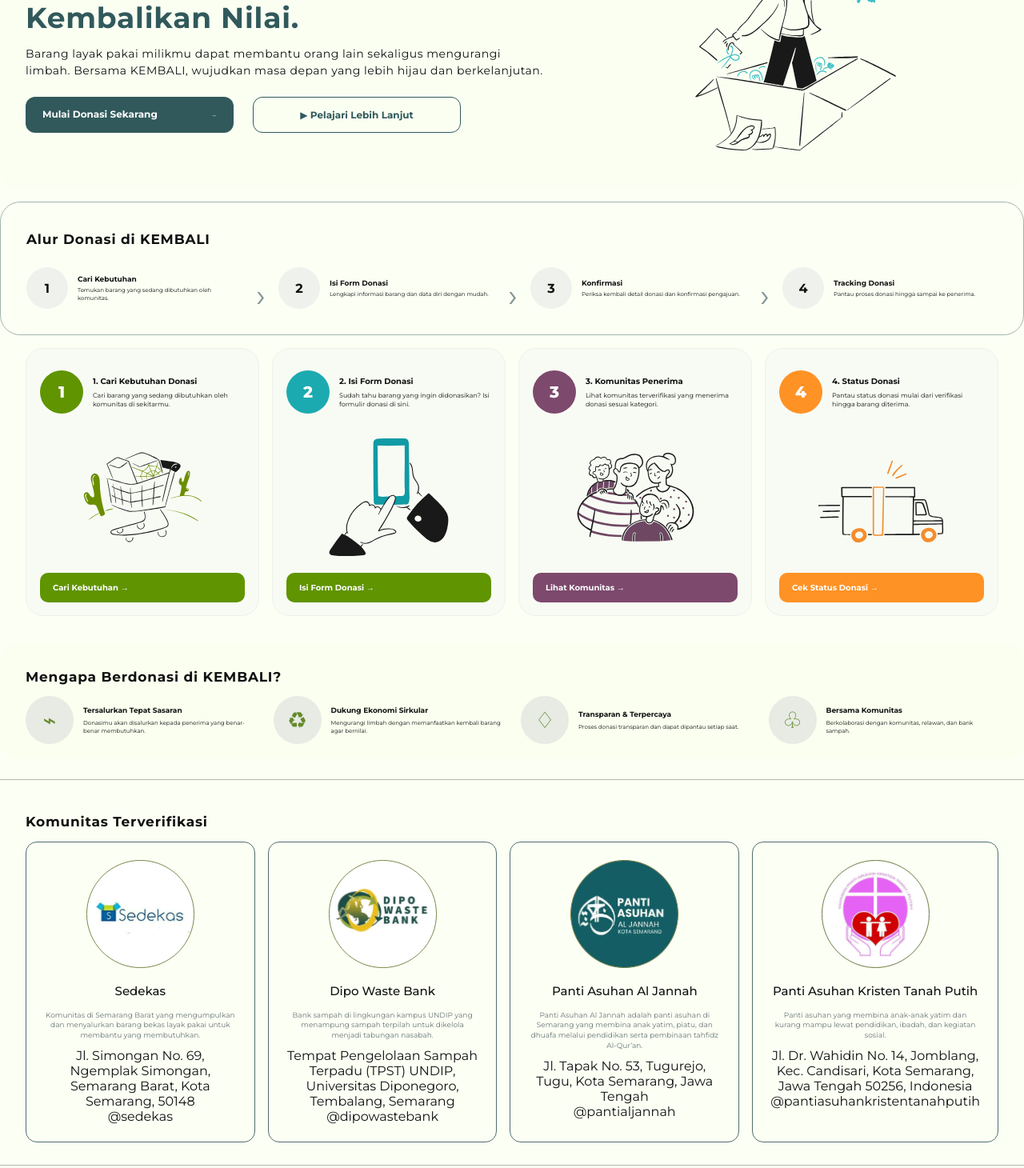
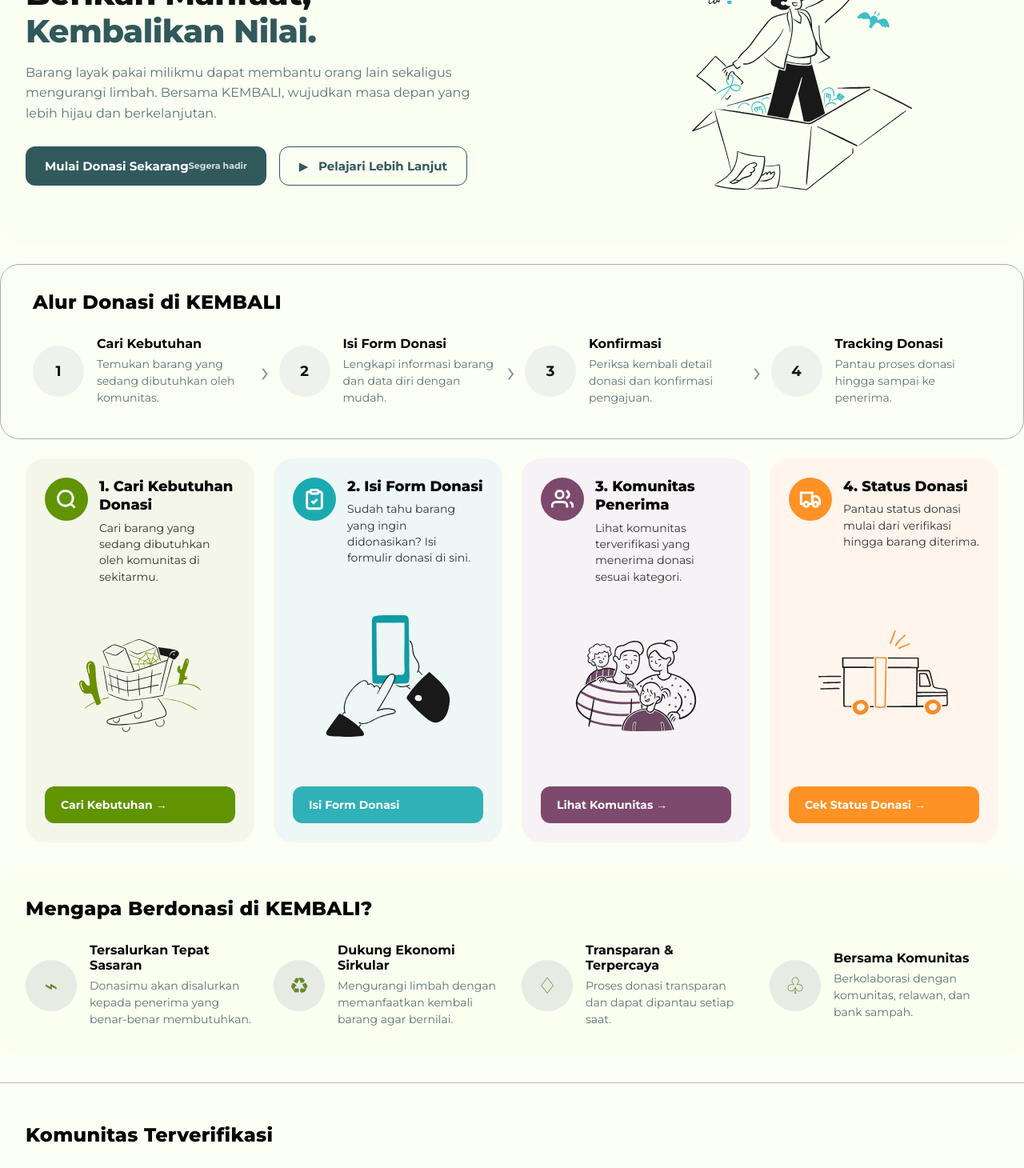
Before and after one commit to ozzie5555/ngoding-sama-wisnu-dan-3anomali, a React (Vite) app: page /donasi in a window 1280 px wide. Shown: the part 260-1720 px from the top of the page at 80% size. Built offline with nearby package versions, Linux system fonts and the light colour scheme.

Commit message:
fix in layout doang

```diff
--- a/src/pages/Donation.css
+++ b/src/pages/Donation.css
@@ -9,56 +9,184 @@
   padding-inline: max(5vw, 24px);
 }
 
-.donation-hero { min-height: 390px; display: grid; grid-template-columns: 1.2fr .8fr; align-items: center; padding: 36px 48px; border-radius: 26px; background: #fafff2; }
-.donation-hero h1 { margin: 0 0 13px; font-size: 36px; line-height: 1.18; letter-spacing: .8px; }
-.donation-hero p { max-width: 650px; font-size: 14px; line-height: 1.48; letter-spacing: .5px; }
-.donation-hero img { width: 100%; height: 310px; object-fit: contain; }
-.donation-actions { display: flex; gap: 24px; margin-top: 22px; }
-.donation-actions button, .donation-actions a { min-width: 260px; padding: 14px 21px; border: 1px solid #31595b; border-radius: 12px; text-align: center; text-decoration: none; font-size: 12px; font-weight: 700; }
-.donation-actions button { display: flex; justify-content: space-between; border: 0; background: #31595b; color: #fff; }
-.donation-actions button:disabled { opacity: 1; }
-.donation-actions button span { align-self: center; font-size: 7px; }
+/* ── Hero ─────────────────────────── */
+.donation-hero {
+  min-height: 420px;
+  display: grid;
+  grid-template-columns: 1.2fr 0.8fr;
+  align-items: center;
+  gap: 48px;
+  padding-block: 60px;
+  padding-inline: 48px !important;
+  border-radius: 26px;
+  background: #fafff2;
+}
+.donation-hero h1 { margin: 0 0 16px; font-size: 40px; font-weight: 800; line-height: 1.18; letter-spacing: -0.5px; }
+.donation-hero p { max-width: 560px; font-size: 16px; line-height: 1.6; color: #5a7476; }
+.donation-hero img { width: 100%; height: 340px; object-fit: contain; }
+
+.donation-actions { display: flex; gap: 16px; margin-top: 28px; }
+.donation-actions button,
+.donation-actions a {
+  min-width: 220px;
+  padding: 14px 24px;
+  border: 1.5px solid #31595b;
+  border-radius: 12px;
+  text-align: center;
+  text-decoration: none;
+  font-size: 15px;
+  font-weight: 700;
+  cursor: pointer;
+}
+.donation-actions button {
+  display: flex;
+  justify-content: space-between;
+  align-items: center;
+  border: 0;
+  background: #31595b;
+  color: #fff;
+}
+.donation-actions button:disabled { opacity: 1; cursor: not-allowed; }
+.donation-actions button span { font-size: 11px; opacity: 0.8; }
 .donation-actions a { color: #31595b; }
+.donation-actions a:hover { background: #eef7f0; }
 
-.donation-flow { margin-top: 16px !important; padding: 22px 55px 32px; border: 1px solid #a2b5ad; border-radius: 25px; }
-.donation-flow h2, .verified > h2, .why > h2 { font-size: 17px; letter-spacing: .8px; }
-.flow-row { display: grid; grid-template-columns: repeat(4, 1fr); gap: 46px; margin-top: 25px; }
-.flow-row article { position: relative; display: flex; gap: 12px; align-items: center; }
-.flow-row article:not(:last-child)::after { position: absolute; top: 15px; right: -30px; color: #829494; content: '›'; font-size: 40px; line-height: 1; }
-.flow-row b { flex: 0 0 52px; height: 52px; display: grid; place-items: center; border-radius: 50%; background: #eff1ed; font-size: 16px; }
-.flow-row h3 { margin: 0 0 4px; font-size: 9px; }
-.flow-row p { margin: 0; font-size: 7px; line-height: 1.35; }
+/* ── Flow ─── (matched to Home .steps sizing) ─── */
+.donation-flow {
+  margin-top: 24px !important;
+  padding: 32px 40px 40px !important;
+  border: 1.5px solid #a2b5ad;
+  border-radius: 24px;
+}
+.donation-flow h2,
+.verified > h2,
+.why > h2 { font-size: 24px; font-weight: 800; letter-spacing: 0.3px; margin: 0 0 28px; color: #050505; }
+.flow-row { display: grid; grid-template-columns: repeat(4, 1fr); gap: 32px; }
+.flow-row article { position: relative; display: flex; gap: 16px; align-items: center; }
+.flow-row article:not(:last-child)::after {
+  position: absolute;
+  top: 50%;
+  right: -20px;
+  transform: translateY(-50%);
+  color: #829494;
+  content: '›';
+  font-size: 36px;
+  line-height: 1;
+}
+.flow-row b { flex: 0 0 64px; height: 64px; display: grid; place-items: center; border-radius: 50%; background: #eff1ed; font-size: 18px; font-weight: 700; }
+.flow-row h3 { margin: 0 0 6px; font-size: 16px; font-weight: 700; color: #050505; }
+.flow-row p { margin: 0; font-size: 14px; line-height: 1.5; color: #5a7476; }
 
-.donation-options { display: grid; grid-template-columns: repeat(4, 1fr); gap: 16px; margin-top: 16px !important; }
-.donation-options article { min-height: 335px; display: grid; grid-template-rows: auto 1fr auto; padding: 18px 17px 16px; overflow: hidden; border: 1px solid #eef1e9; border-radius: 22px; background: #f8fbf4; }
-.donation-options header { display: grid; grid-template-columns: 54px 1fr; gap: 12px; align-items: center; min-height: 72px; }
-.option-icon { width: 54px; height: 54px; display: grid; place-items: center; border-radius: 50%; background: #609400; color: #fff; font-size: 20px; font-weight: 800; }
-.option-icon.c1 { background: #1caab1; }
-.option-icon.c2 { background: #7d496d; }
-.option-icon.c3 { background: #ff9225; }
-.donation-options h3 { margin: 0 0 6px; font-size: 10px; }
-.donation-options p { margin: 0; font-size: 8px; line-height: 1.35; }
-.donation-options > article > img { width: 100%; height: 155px; object-fit: contain; align-self: center; }
-.donation-options a, .donation-options button { display: flex; justify-content: space-between; padding: 12px 16px; border: 0; border-radius: 10px; background: #609400; color: #fff; text-decoration: none; font-size: 10px; font-weight: 700; }
-.donation-options article:nth-child(2) button { background: #1caab1; }
-.donation-options article:nth-child(3) a { background: #7d496d; }
-.donation-options article:nth-child(4) a { background: #ff9225; }
-.donation-options button:disabled { opacity: 1; }
-.donation-options button span { font-size: 7px; }
+/* ── Donation Options ─── (matched outer size, internal layout per design) ─── */
+.donation-options {
+  display: grid;
+  grid-template-columns: repeat(4, 1fr);
+  gap: 24px;
+  margin-top: 24px !important;
+}
+.donation-options article {
+  height: 480px;
+  display: grid;
+  grid-template-rows: auto 1fr auto;
+  padding: 24px;
+  border-radius: 24px;
+  text-align: left;
+}
+.donation-options article:nth-child(1) { background: #f4f6ea; }
+.donation-options article:nth-child(2) { background: #edf7f6; }
+.donation-options article:nth-child(3) { background: #f6f2f5; }
+.donation-options article:nth-child(4) { background: #fff5ec; }
 
-.why { margin-top: 34px !important; padding: 18px; border-radius: 23px; background: #faffef; }
-.why > div { display: grid; grid-template-columns: repeat(4, 1fr); gap: 22px; }
-.why article { display: flex; gap: 12px; align-items: center; }
-.why article > b { flex: 0 0 60px; height: 60px; display: grid; place-items: center; border-radius: 50%; background: #e7ebe4; color: #66892d; font-size: 28px; }
-.why h3 { margin: 0 0 6px; font-size: 9px; }
-.why p { margin: 0; font-size: 7px; line-height: 1.35; }
+.donation-options header { display: grid; grid-template-columns: 54px 1fr; gap: 14px; align-items: start; }
+.option-icon {
+  width: 54px; height: 54px;
+  display: grid; place-items: center;
+  border-radius: 50%;
+  color: #fff;
+}
+.option-icon svg { width: 28px; height: 28px; }
 
-.verified { margin-top: 26px !important; padding: 28px 6px; border-top: 1px solid #b4b9ad; border-bottom: 1px solid #b4b9ad; }
-.verified-grid { display: grid; grid-template-columns: repeat(4, 1fr); gap: 16px; }
-.verified-grid article { min-height: 350px; padding: 22px; border: 1px solid #526e70; border-radius: 14px; text-align: center; }
-.verified-grid img { width: 135px; height: 135px; object-fit: contain; }
-.verified-grid h3 { font-size: 15px; font-weight: 500; }
-.verified-grid p { color: #687577; font-size: 9px; line-height: 1.42; }
+.donation-options article:nth-child(1) .option-icon { background: #609400; }
+.donation-options article:nth-child(2) .option-icon { background: #1caab1; }
+.donation-options article:nth-child(3) .option-icon { background: #7d496d; }
+.donation-options article:nth-child(4) .option-icon { background: #ff9225; }
+
+.donation-options h3 { margin: 0 0 6px; font-size: 18px; font-weight: 800; color: #050505; line-height: 1.3; }
+.donation-options p { margin: 0; font-size: 14px; line-height: 1.45; color: #333; }
+.donation-options > article > img { width: 100%; height: 160px; object-fit: contain; align-self: center; }
+
+.donation-options a,
+.donation-options button {
+  width: 100%;
+  display: flex;
+  justify-content: space-between;
+  align-items: center;
+  padding: 14px 20px;
+  border: 0;
+  border-radius: 12px;
+  text-decoration: none;
+  font-size: 14px;
+  font-weight: 700;
+  cursor: pointer;
+  transition: all 0.2s;
+  color: #fff;
+}
+.donation-options article:nth-child(1) button, .donation-options article:nth-child(1) a { background: #609400; }
+.donation-options article:nth-child(2) button, .donation-options article:nth-child(2) a { background: #1caab1; }
+.donation-options article:nth-child(3) button, .donation-options article:nth-child(3) a { background: #7d496d; }
+.donation-options article:nth-child(4) button, .donation-options article:nth-child(4) a { background: #ff9225; }
+
+.donation-options a:hover, .donation-options button:hover:not(:disabled) { filter: brightness(0.95); }
+.donation-options button:disabled { opacity: 0.9; cursor: not-allowed; }
+.donation-options button span { font-size: 12px; font-weight: 500; opacity: 0.8; }
+
+/* ── Why Section ─── (matched to Home .steps sizing) ─── */
+.why {
+  margin-top: 36px !important;
+  padding: 32px 32px !important;
+  border-radius: 24px;
+  background: #faffef;
+}
+.why > div { display: grid; grid-template-columns: repeat(4, 1fr); gap: 24px; }
+.why article { display: flex; gap: 16px; align-items: center; }
+.why article > b {
+  flex: 0 0 64px; height: 64px;
+  display: grid; place-items: center;
+  border-radius: 50%;
+  background: #e7ebe4; color: #66892d;
+  font-size: 28px;
+}
+.why h3 { margin: 0 0 6px; font-size: 16px; font-weight: 700; color: #050505; }
+.why p { margin: 0; font-size: 14px; line-height: 1.5; color: #5a7476; }
+
+/* ── Verified Communities ─── (matched to Home .partner-card) ─── */
+.verified {
+  margin-top: 36px !important;
+  padding-block: 50px 77px !important;
+  border-top: 1.5px solid #b4b9ad;
+  border-bottom: 1.5px solid #b4b9ad;
+}
+.verified-grid { display: grid; grid-template-columns: repeat(4, 1fr); gap: 24px; margin-top: 8px; }
+.verified-grid article {
+  height: 480px;
+  padding: 24px;
+  border: 1.5px solid #d4e3e4;
+  border-radius: 24px;
+  background: #fff;
+  box-shadow: 0 4px 4px rgba(55, 86, 87, 0.25);
+  text-align: center;
+  display: flex;
+  flex-direction: column;
+  align-items: center;
+  justify-content: flex-start;
+}
+.verified-grid img { width: 160px; height: 160px; object-fit: contain; margin-bottom: 15px; flex-shrink: 0; }
+.verified-grid h3 { font-size: 21px; font-weight: 500; margin: 0 0 12px; color: #050505; line-height: 1.2; }
+.verified-grid p { max-width: 264px; color: #526f71; font-size: 14px; line-height: 1.3; margin: 0 auto; font-weight: 500; }
+.verified-meta { width: 100%; margin-top: auto; color: #344e50; font-size: 11px; line-height: 1.25; font-weight: 500; }
+.verified-meta address { max-width: 264px; margin: 0 auto 10px; font-style: normal; }
+.verified-meta span { display: inline-flex; align-items: center; gap: 5px; color: #111; }
+.verified-meta span::before { width: 7px; height: 7px; border: 1px solid currentColor; border-radius: 2px; box-shadow: inset 0 0 0 2px #fff; background: currentColor; content: ''; }
 
 /* ── Impact Banner ─────────────────────────── */
 .donation-impact {
@@ -67,29 +195,31 @@
   gap: 28px;
   align-items: center;
   margin-top: 36px !important;
-  max-width: none !important;
-  padding: 56px max(5vw, 24px) 0 !important;
+  padding: 48px max(5vw, 24px) 0 !important;
   background: #002b3a;
   color: #fff;
+  max-width: none;
+  border-radius: 0;
 }
-.donation-impact h2 { font-size: 26px; font-weight: 800; line-height: 1.2; margin: 0 0 14px; }
+.donation-impact h2 { font-size: 28px; font-weight: 800; line-height: 1.2; margin: 0 0 14px; }
 .donation-impact p { font-size: 15px; line-height: 1.55; color: #d8e2e2; margin: 0; }
 .donation-impact > div:nth-child(2) { display: grid; grid-template-columns: repeat(4, 1fr); gap: 10px; }
 .donation-impact article {
-  min-height: 130px;
-  padding: 24px 10px 14px;
-  border-radius: 14px;
+  min-height: 165px;
+  padding: 22px 10px;
+  border-radius: 20px;
   background: #fff;
-  color: #111;
+  box-shadow: 0 4px 4px rgba(0, 0, 0, 0.28);
+  color: #050505;
   text-align: center;
   display: flex;
   flex-direction: column;
   align-items: center;
   justify-content: center;
 }
-.donation-impact strong { display: block; font-size: 22px; font-weight: 800; white-space: nowrap; }
-.donation-impact span { display: block; margin-top: 8px; color: #789093; font-size: 12px; line-height: 1.35; }
-.donation-impact > img { height: 160px; object-fit: contain; align-self: flex-end; }
+.donation-impact strong { display: block; font-size: 25px; font-weight: 800; margin-bottom: 8px; white-space: nowrap; }
+.donation-impact span { display: block; color: #789093; font-size: 10px; font-weight: 500; letter-spacing: 0.2px; }
+.donation-impact > img { height: 220px; object-fit: contain; align-self: flex-end; }
 
 /* ── Responsive ─────────────────────────── */
 @media (max-width: 1300px) {
--- a/src/pages/Donation.jsx
+++ b/src/pages/Donation.jsx
@@ -11,9 +11,14 @@
 
 
 export default function Donation(){return <main className="donation-page">
-  <section className="donation-hero"><div><h1>Donasikan Barang,<br/>Berikan Manfaat,<br/><em>Kembalikan Nilai.</em></h1><p>Barang layak pakai milikmu dapat membantu orang lain sekaligus mengurangi limbah. Bersama KEMBALI, wujudkan masa depan yang lebih hijau dan berkelanjutan.</p><div className="donation-actions"><button>Mulai Donasi Sekarang <span>&rarr;</span></button><a href="#alur"><span className="play-icon">▶</span> Pelajari Lebih Lanjut</a></div></div><img src="/design-thinking.svg" alt="Ilustrasi berbagi ide dan barang" /></section>
+  <section className="donation-hero"><div><h1>Donasikan Barang,<br/>Berikan Manfaat,<br/><em>Kembalikan Nilai.</em></h1><p>Barang layak pakai milikmu dapat membantu orang lain sekaligus mengurangi limbah. Bersama KEMBALI, wujudkan masa depan yang lebih hijau dan berkelanjutan.</p><div className="donation-actions"><button disabled title="Form donasi belum tersedia">Mulai Donasi Sekarang <span>Segera hadir</span></button><a href="#alur">▶ &nbsp; Pelajari Lebih Lanjut</a></div></div><img src="/design-thinking.svg" alt="Ilustrasi berbagi ide dan barang" /></section>
   <section className="donation-flow" id="alur"><h2>Alur Donasi di KEMBALI</h2><div className="flow-row">{[['Cari Kebutuhan','Temukan barang yang sedang dibutuhkan oleh komunitas.'],['Isi Form Donasi','Lengkapi informasi barang dan data diri dengan mudah.'],['Konfirmasi','Periksa kembali detail donasi dan konfirmasi pengajuan.'],['Tracking Donasi','Pantau proses donasi hingga sampai ke penerima.']].map(([t,d],i)=><article key={t}><b>{i+1}</b><div><h3>{t}</h3><p>{d}</p></div></article>)}</div></section>
-  <section className="donation-options">{flow.map(([img,title,desc,action],i)=><article key={title}><header><div className={'option-icon c'+i}>{i+1}</div><div><h3>{i+1}. {title}</h3><p>{desc}</p></div></header><img src={'/'+img} alt="" /><a href={i===2?'#verified':'#alur'}>{action} &rarr;</a></article>)}</section>
+  <section className="donation-options">{flow.map(([img,title,desc,action],i)=><article key={title}><header><div className="option-icon">{[
+    <svg viewBox="0 0 24 24" fill="none" stroke="currentColor" strokeWidth="2.5"><circle cx="11" cy="11" r="8"/><line x1="21" y1="21" x2="16.65" y2="16.65"/></svg>,
+    <svg viewBox="0 0 24 24" fill="none" stroke="currentColor" strokeWidth="2.5"><path d="M16 4h2a2 2 0 0 1 2 2v14a2 2 0 0 1-2 2H6a2 2 0 0 1-2-2V6a2 2 0 0 1 2-2h2"/><rect x="8" y="2" width="8" height="4" rx="1" ry="1"/><path d="M9 14l2 2 4-4"/></svg>,
+    <svg viewBox="0 0 24 24" fill="none" stroke="currentColor" strokeWidth="2.5"><path d="M17 21v-2a4 4 0 0 0-4-4H5a4 4 0 0 0-4 4v2"/><circle cx="9" cy="7" r="4"/><path d="M23 21v-2a4 4 0 0 0-3-3.87"/><path d="M16 3.13a4 4 0 0 1 0 7.75"/></svg>,
+    <svg viewBox="0 0 24 24" fill="none" stroke="currentColor" strokeWidth="2.5"><path d="M10 17h4V5H2v12h3"/><path d="M20 17h2v-3.34a4 4 0 0 0-1.17-2.83L19 9h-5v8h2"/><circle cx="7.5" cy="17.5" r="2.5"/><circle cx="17.5" cy="17.5" r="2.5"/></svg>
+  ][i]}</div><div><h3>{i+1}. {title}</h3><p>{desc}</p></div></header><img src={'/'+img} alt="" />{i===1?<button disabled>{action}</button>:<a href={i===2?'#verified':'#alur'}>{action} →</a>}</article>)}</section>
   <section className="why"><h2>Mengapa Berdonasi di KEMBALI?</h2><div>{[['⌁','Tersalurkan Tepat Sasaran','Donasimu akan disalurkan kepada penerima yang benar-benar membutuhkan.'],['♻','Dukung Ekonomi Sirkular','Mengurangi limbah dengan memanfaatkan kembali barang agar bernilai.'],['♢','Transparan & Terpercaya','Proses donasi transparan dan dapat dipantau setiap saat.'],['♧','Bersama Komunitas','Berkolaborasi dengan komunitas, relawan, dan bank sampah.']].map(([icon,t,d])=><article key={t}><b>{icon}</b><div><h3>{t}</h3><p>{d}</p></div></article>)}</div></section>
   <section className="verified" id="verified"><h2>Komunitas Terverifikasi</h2><div className="verified-grid">{partners.map(([img,name,desc,address,handle])=><article key={name}><img src={'/'+img} alt="" /><h3>{name}</h3><p>{desc}</p><div className="verified-meta"><address>{address}</address><span>{handle}</span></div></article>)}</div></section>
   <section className="donation-impact"><div><h2>Siap Memberikan Kehidupan<br/>Kedua untuk Barangmu?</h2><p>Salurkan barang layak pakai ke komunitas yang membutuhkan hanya dalam beberapa langkah mudah.</p></div><div>{stats.map(([n,l])=><article key={l}><strong>{n}</strong><span>{l}</span></article>)}</div><img src="/Donation Streamline Bruxelles.svg" alt="" /></section>
--- a/src/pages/Home.jsx
+++ b/src/pages/Home.jsx
@@ -91,8 +91,10 @@ export default function Home(){
 
     <section className="partners" id="komunitas"><Heading eyebrow="Berkenalan dengan Komunitas Kami" title="Partner Kami" sub="Kami bekerja sama dengan berbagai komunitas."/><PartnerGrid/></section>
 
-    <section className="final-cta"><img src="/jumping-2194230-0.svg" alt="" /><div><span className="outline-pill">Melakukan Kebaikan untuk Bumi & Sesama</span><h2>Mari Berdonasi & Jelajahi<br/>Komunitas Kami!</h2><p><strong>KEMBALI</strong> menghubungkan <strong>donatur</strong> dengan <strong>penerima manfaat</strong>, menyelamatkan barang layak pakai dari tempat sampah dan memberikan dampak nyata bagi lingkungan.</p><div className="actions"><Link className="button primary" to="/donasi">Mulai Donasi Sekarang →</Link><a className="button dark-outline" href="#steps">▶ &nbsp; Pelajari Lebih Lanjut</a></div></div><img src="/order-delivered.svg" alt="" /></section>
-    <section className="impact-banner"><div><h2>Siap Memberikan Kehidupan<br/>Kedua untuk Barangmu?</h2><p>Salurkan barang layak pakai ke komunitas yang membutuhkan hanya dalam beberapa langkah mudah.</p></div><div className="mini-stats">{stats.map(([n,l])=><article key={l}><strong>{n}</strong><span>{l}</span></article>)}</div><img src="/Donation Streamline Bruxelles.svg" alt="" /></section>
+    <div className="dark-band">
+      <section className="final-cta"><img src="/jumping-2194230-0.svg" alt="" /><div><span className="outline-pill">Melakukan Kebaikan untuk Bumi & Sesama</span><h2>Mari Berdonasi & Jelajahi<br/>Komunitas Kami!</h2><p><strong>KEMBALI</strong> menghubungkan <strong>donatur</strong> dengan <strong>penerima manfaat</strong>, menyelamatkan barang layak pakai dari tempat sampah dan memberikan dampak nyata bagi lingkungan.</p><div className="actions"><Link className="button primary" to="/donasi">Mulai Donasi Sekarang →</Link><a className="button dark-outline" href="#steps">▶ &nbsp; Pelajari Lebih Lanjut</a></div></div><img src="/order-delivered.svg" alt="" /></section>
+      <section className="impact-banner"><div><h2>Siap Memberikan Kehidupan<br/>Kedua untuk Barangmu?</h2><p>Salurkan barang layak pakai ke komunitas yang membutuhkan hanya dalam beberapa langkah mudah.</p></div><div className="mini-stats">{stats.map(([n,l])=><article key={l}><strong>{n}</strong><span>{l}</span></article>)}</div><img src="/Donation Streamline Bruxelles.svg" alt="" /></section>
+    </div>
     <Footer/>
   </main>
 }
```
Also changed, not shown: src/pages/Home.css (+5 -2 lines).
